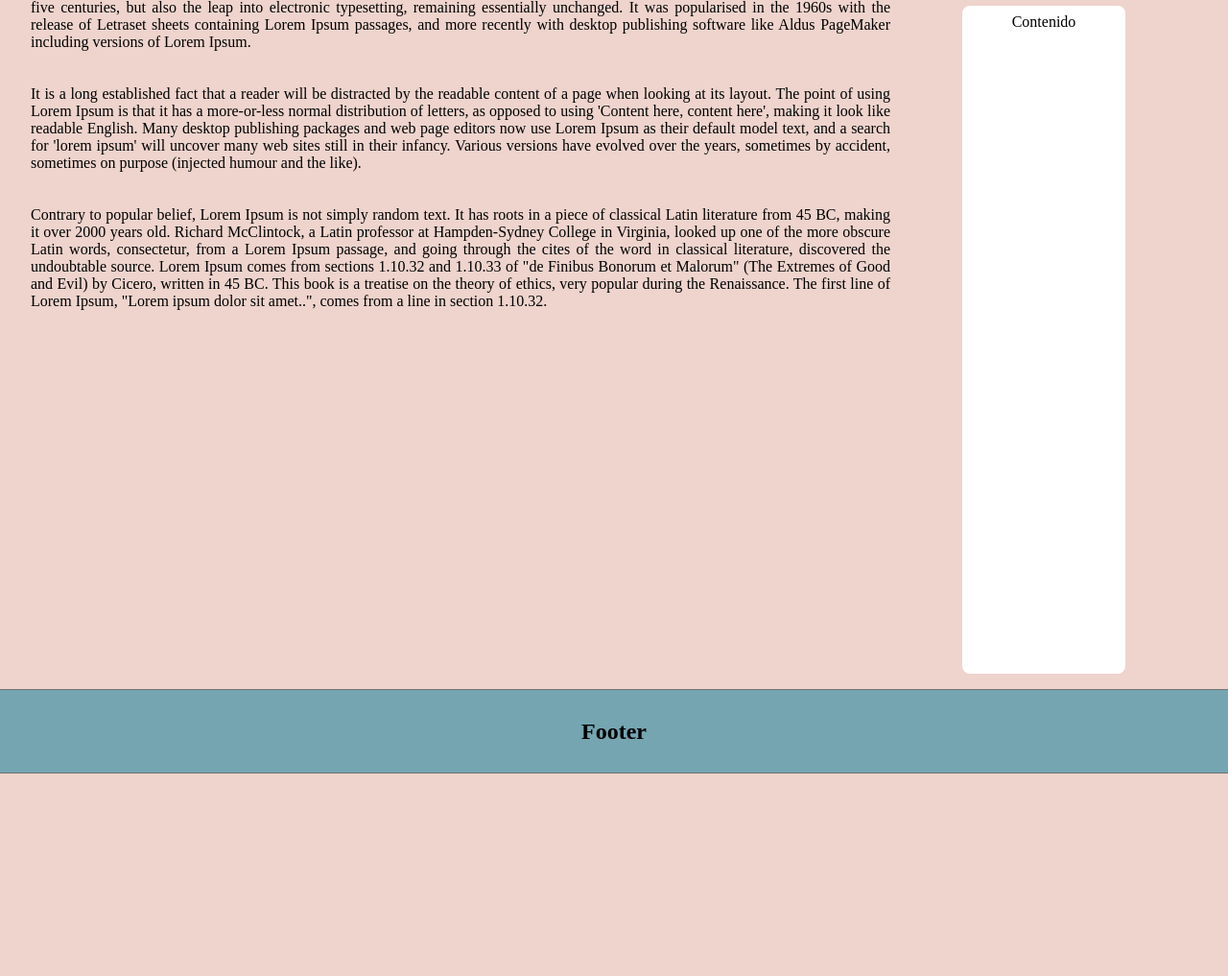
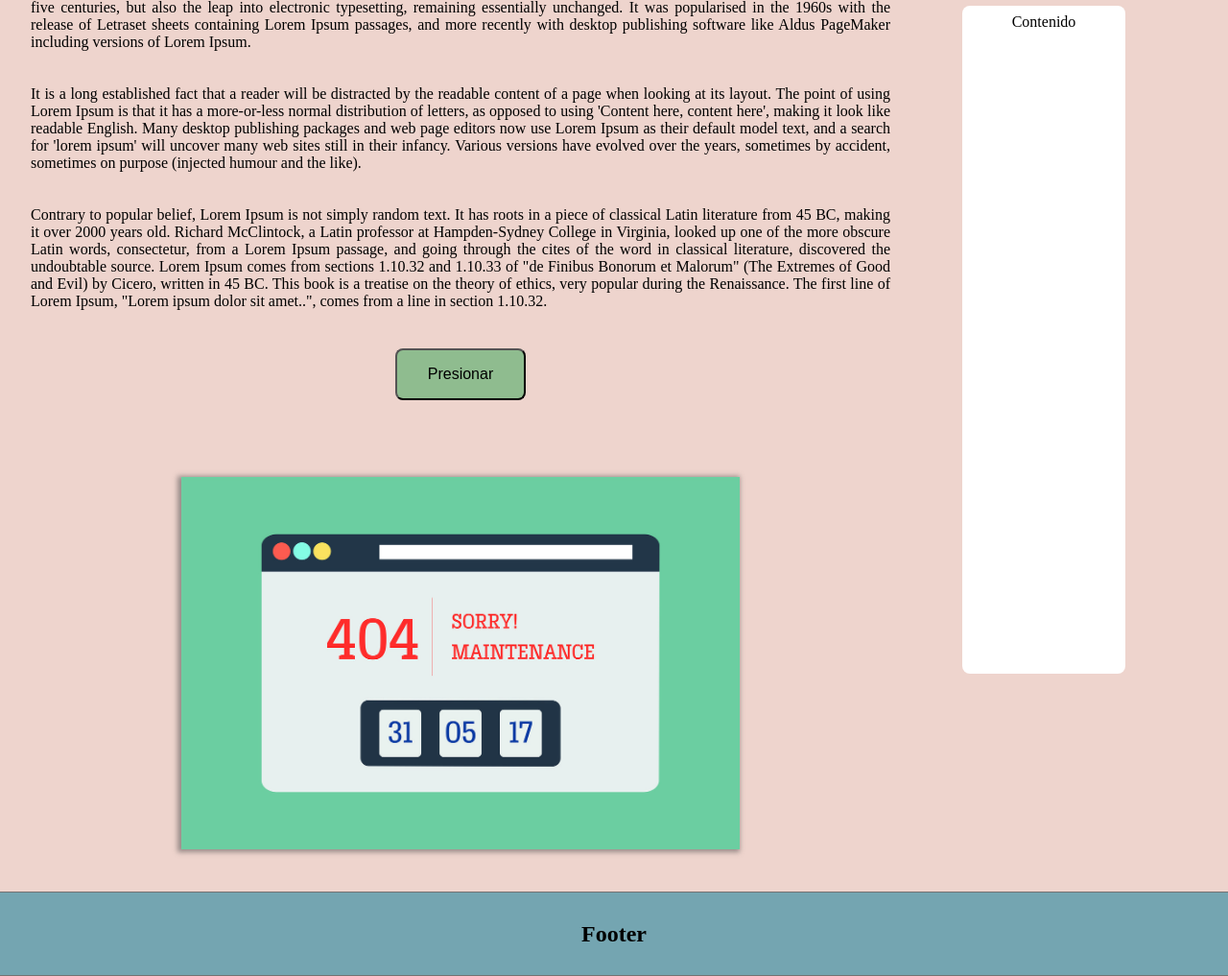
Before and after one commit to ErikGa25/nodejs, a Node server app: page / in a window 1280 px wide. Shown: the part 157-1174 px from the top of the page at 96% size. Before the commit the page ends 963 px from the top, so only its background shows below. Run offline with Node 20, Linux system fonts and the light colour scheme.

Commit message:
cambios en html y se agrego imagen

```diff
--- a/servidor_node/public/views/index.html
+++ b/servidor_node/public/views/index.html
@@ -25,9 +25,13 @@
                     <p>It is a long established fact that a reader will be distracted by the readable content of a page when looking at its layout. The point of using Lorem Ipsum is that it has a more-or-less normal distribution of letters, as opposed to using 'Content here, content here', making it look like readable English. Many desktop publishing packages and web page editors now use Lorem Ipsum as their default model text, and a search for 'lorem ipsum' will uncover many web sites still in their infancy. Various versions have evolved over the years, sometimes by accident, sometimes on purpose (injected humour and the like).</p>
                     <br/><br/>
                     <p>Contrary to popular belief, Lorem Ipsum is not simply random text. It has roots in a piece of classical Latin literature from 45 BC, making it over 2000 years old. Richard McClintock, a Latin professor at Hampden-Sydney College in Virginia, looked up one of the more obscure Latin words, consectetur, from a Lorem Ipsum passage, and going through the cites of the word in classical literature, discovered the undoubtable source. Lorem Ipsum comes from sections 1.10.32 and 1.10.33 of "de Finibus Bonorum et Malorum" (The Extremes of Good and Evil) by Cicero, written in 45 BC. This book is a treatise on the theory of ethics, very popular during the Renaissance. The first line of Lorem Ipsum, "Lorem ipsum dolor sit amet..", comes from a line in section 1.10.32.</p>
+
+                    <div id="cont-button">
+                        <button>Presionar</button>
+                    </div>
                 </div>
                 <div id="imagen">
-                    <!--<img src="img/not-found.jpg" />-->
+                    <img src="/public/assets/img/404.jpg" />
                 </div>
             </div>
             <aside>
```
Also changed, not shown: servidor_node/public/assets/img/404.jpg (added).
